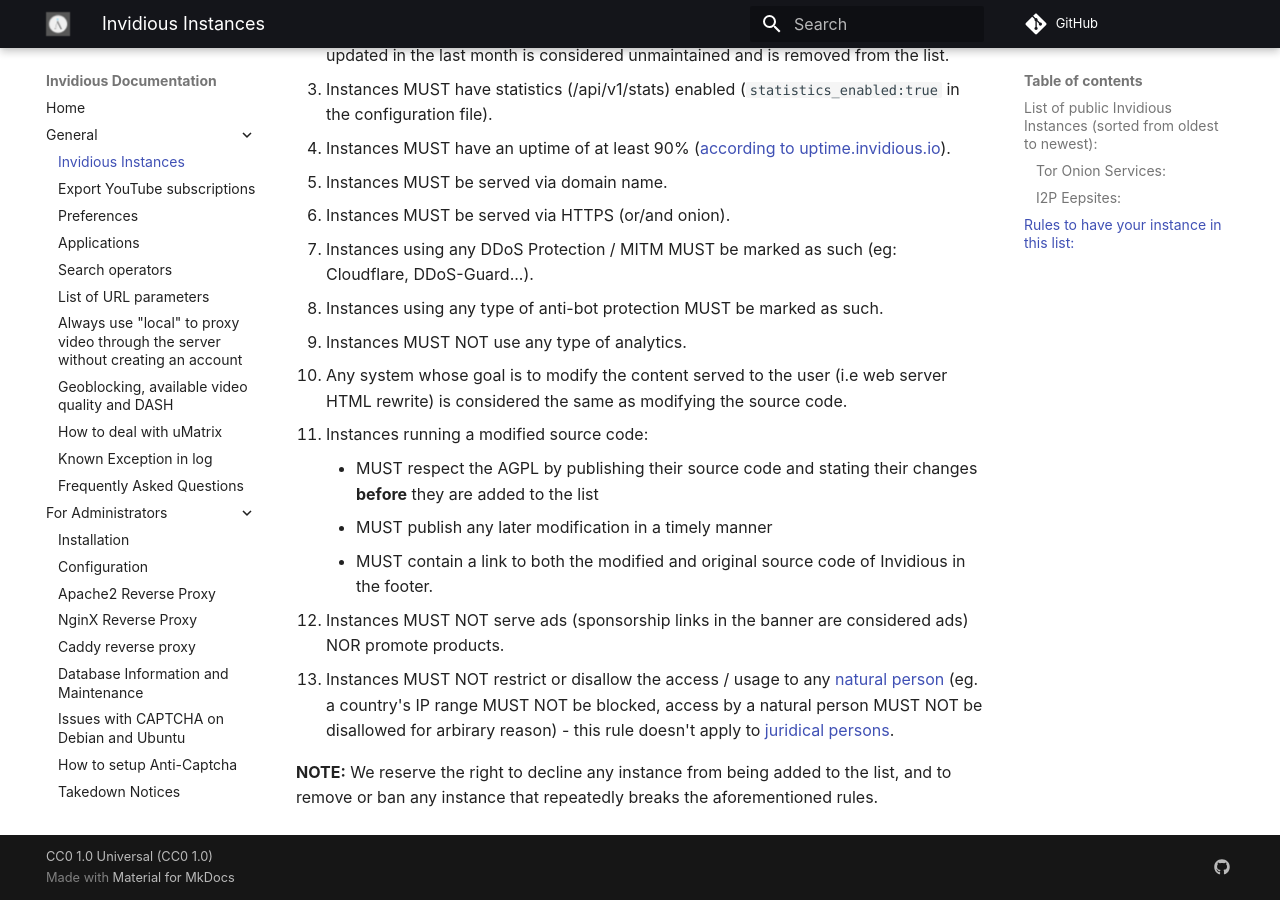
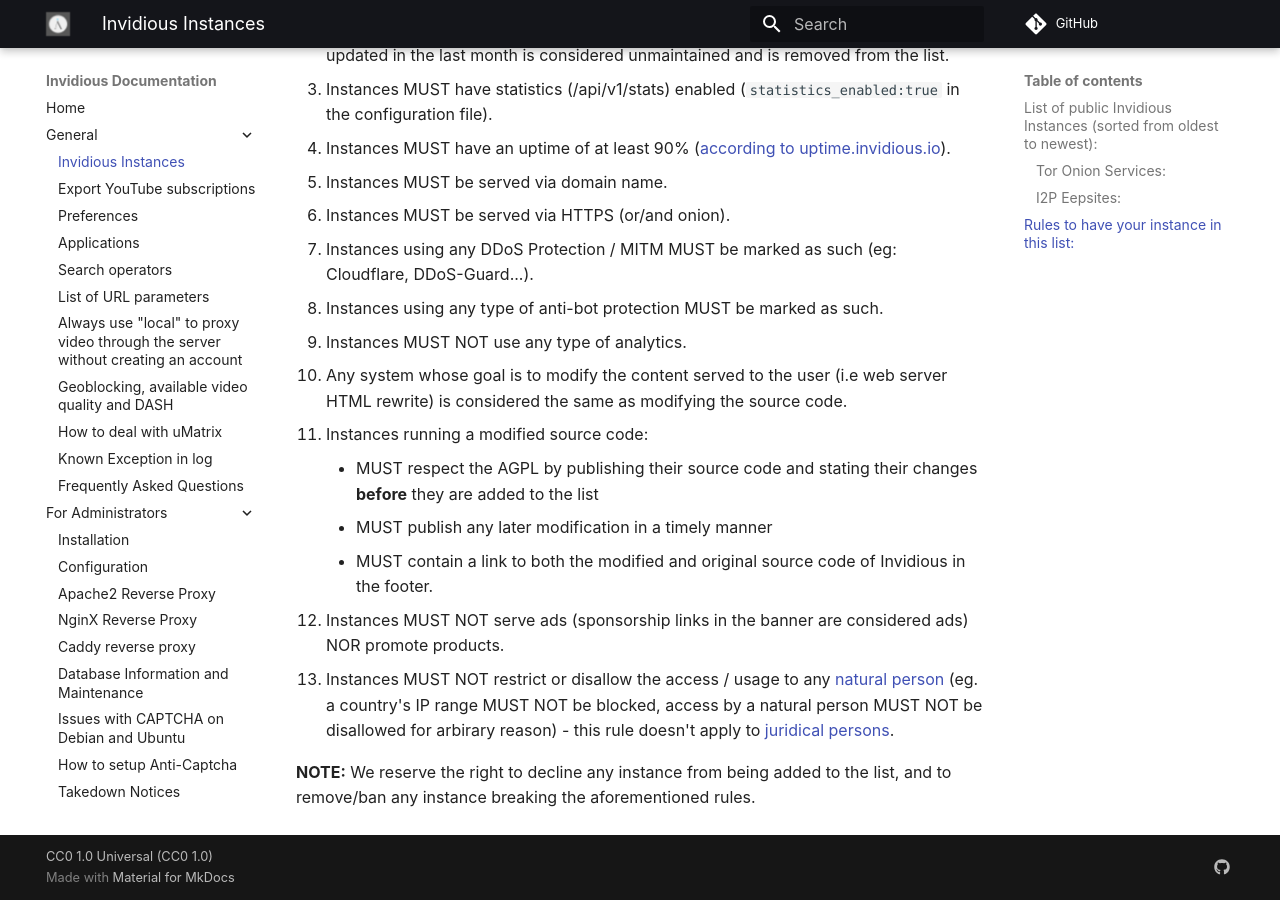
Before and after one commit to iv-org/documentation, an MkDocs documentation site: the page built from docs/instances.md, in a window 1280 px wide and 900 px high, scrolled down 2579 px. Built offline with MkDocs 1.6.1 and Material for MkDocs 9.7.7, drawn with Linux system fonts in a browser that asks for light colours; comment, search, counter and statistics services are not loaded.

Commit message:
Reword note under instance rules

```diff
--- a/docs/instances.md
+++ b/docs/instances.md
@@ -115,4 +115,4 @@
 12. Instances MUST NOT serve ads (sponsorship links in the banner are considered ads) NOR promote products.
 13. Instances MUST NOT restrict or disallow the access / usage to any [natural person](https://en.wikipedia.org/wiki/Natural_person) (eg. a country's IP range MUST NOT be blocked, access by a natural person MUST NOT be disallowed for arbirary reason) - this rule doesn't apply to [juridical persons](https://en.wikipedia.org/wiki/Juridical_person).
 
-**NOTE:** We reserve the right to decline any instance from being added to the list, and to remove or ban any instance that repeatedly breaks the aforementioned rules.
+**NOTE:** We reserve the right to decline any instance from being added to the list, and to remove/ban any instance breaking the aforementioned rules.
```
